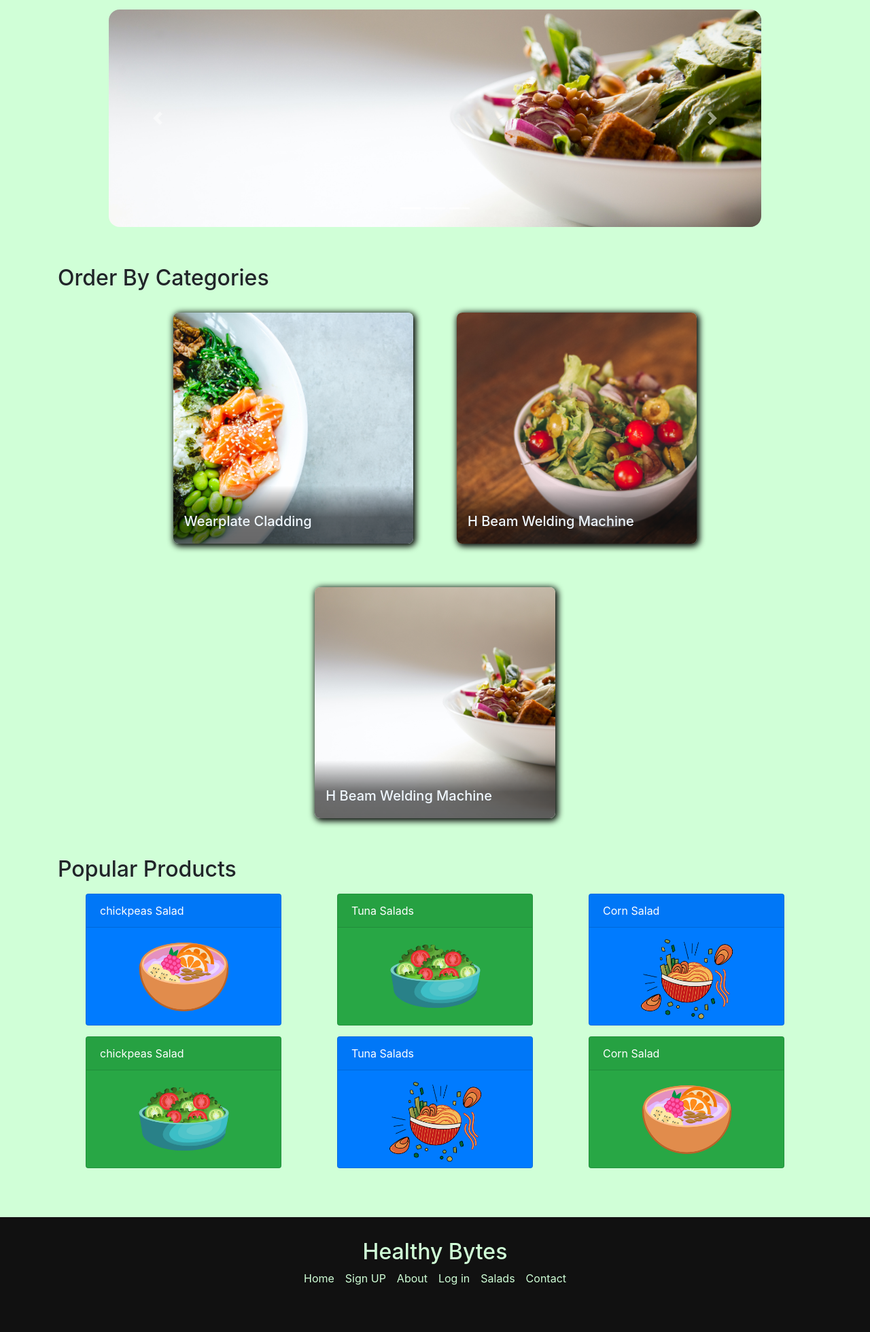
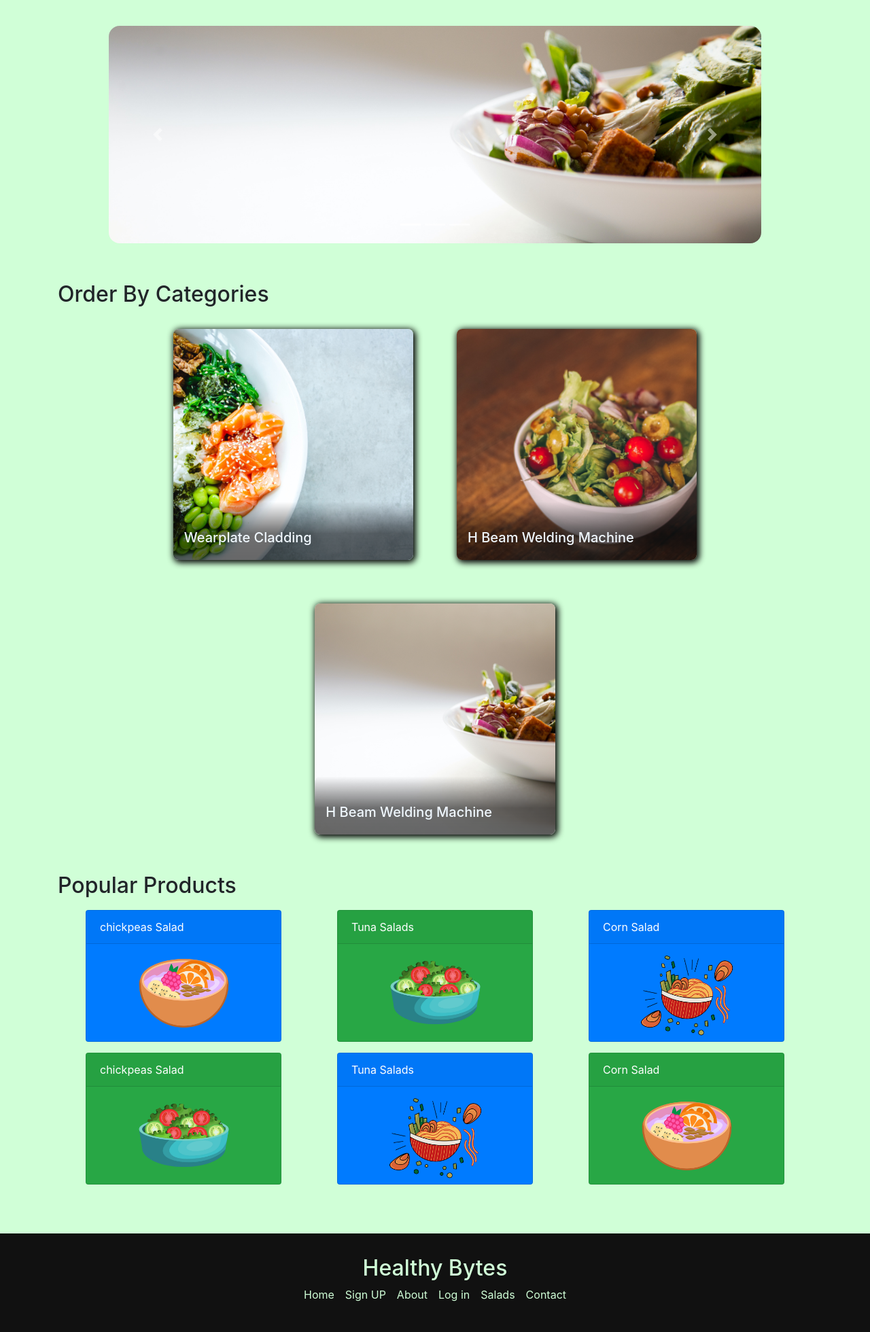
Before and after one commit to Hitansh-Thakur/HealthyBytes, a PHP site: page / in a window 1280 px wide. Shown: the part 106-2066 px from the top of the page at 68% size. Run offline with PHP 8.4, Linux system fonts and the light colour scheme; some libraries are stand-ins or nearby versions.

Commit message:
minor style changes

```diff
--- a/index.php
+++ b/index.php
@@ -44,7 +44,7 @@
                 </div>
             </div>
         </div> -->
-        <div id="carouselExampleIndicators" class="mt-4 carousel slide slider w-75 mx-auto" data-ride="carousel">
+        <div id="carouselExampleIndicators" class=" carousel slide mt-5 slider w-75 mx-auto" data-ride="carousel">
             <ol class="carousel-indicators ">
                 <li data-target="#carouselExampleIndicators" data-slide-to="0" class="active"></li>
                 <li data-target="#carouselExampleIndicators" data-slide-to="1"></li>
@@ -125,7 +125,7 @@
         <div class="container d-block my-4">
             <h2 class="py-2">Popular Products</h2>
 
-            <div class="card-decks flex-wrap justify-content-around d-flex">
+            <div class="flex-wrap justify-content-around d-flex">
 
                 <div class="card text-white bg-primary mb-3" style="max-width: 18rem;">
                     <div class="card-header">chickpeas Salad</div>
```
